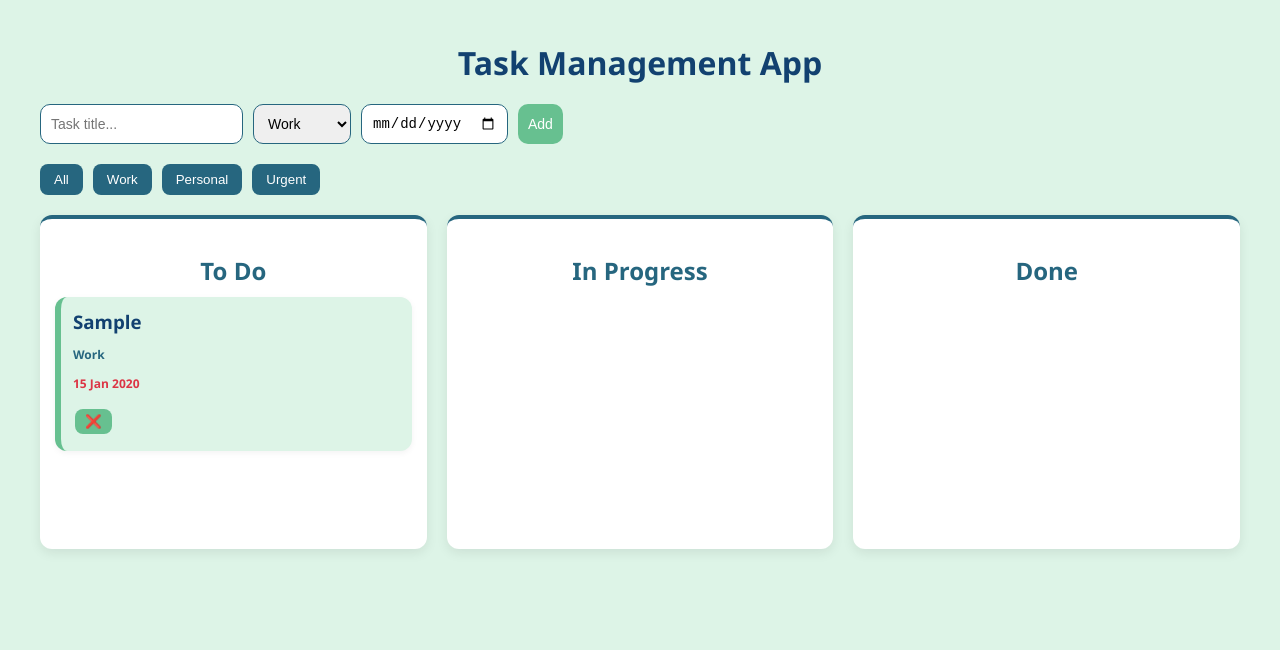
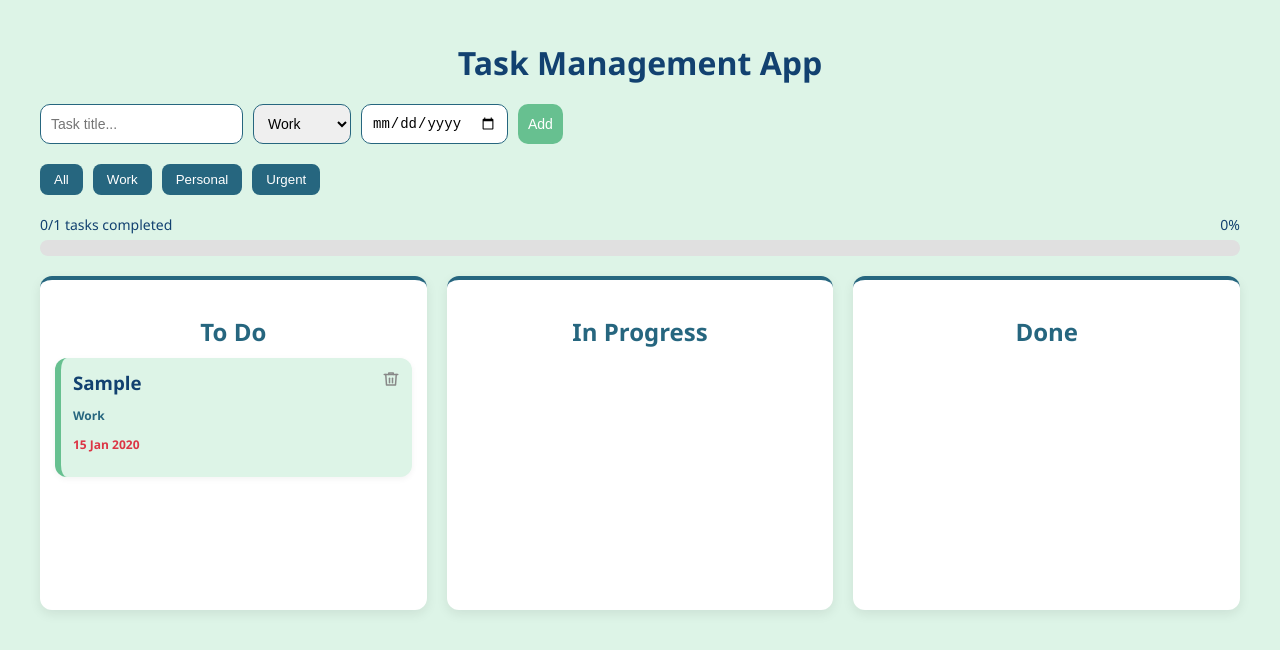
Before and after one commit to usamahdhaqi/task-management-app, a React (Create React App) app: page / in a window 1280 px wide. Both pictures are taken after typing "Sample", "2020-01-15" into the empty fields and a click on the button "Add". Shown: the top 650 px of the page. Built offline with nearby package versions, Linux system fonts and the light colour scheme.

Commit message:
updated delete icon

```diff
--- a/src/App.css
+++ b/src/App.css
@@ -127,6 +127,25 @@ h1 {
   font-weight: bold;
 }
 
+.task-card .delete-btn {
+  position: absolute;
+  top: 8px;
+  right: 8px;
+  background: transparent;
+  border: none;
+  cursor: pointer;
+  padding: 4px;
+  border-radius: 6px;
+  color: #888;
+  transition: transform 0.2s ease, color 0.3s ease, background 0.3s ease;
+}
+
+.task-card .delete-btn:hover {
+  transform: scale(1.1);
+  color: #dc3545;
+  background: rgba(220, 53, 69, 0.1);
+}
+
 /* ==== BUTTONS ==== */
 .actions button {
   margin: 5px 2px;
@@ -143,3 +162,29 @@ h1 {
   background: var(--secondary);
   transform: translateY(-2px);
 }
+
+/* === Progress Tracking === */
+.progress-container {
+  margin: 20px 0;
+}
+
+.progress-info {
+  display: flex;
+  justify-content: space-between;
+  font-size: 14px;
+  color: var(--dark);
+  margin-bottom: 6px;
+}
+
+.progress-bar {
+  background: #e0e0e0;
+  border-radius: 12px;
+  overflow: hidden;
+  height: 16px;
+}
+
+.progress-fill {
+  background: var(--primary);
+  height: 100%;
+  transition: width 0.4s ease;
+}
--- a/src/App.js
+++ b/src/App.js
@@ -26,12 +26,29 @@ function App() {
 
   const filteredTasks = filter === "all" ? tasks : tasks.filter((t) => t.label === filter);
 
+  // === NEW: Hitung progress ===
+  const totalTasks = tasks.length;
+  const doneTasks = tasks.filter((t) => t.status === "done").length;
+  const progress = totalTasks > 0 ? Math.round((doneTasks / totalTasks) * 100) : 0;
+
   return (
     <DndProvider backend={HTML5Backend}>
       <div className="app-container">
         <h1>Task Management App</h1>
         <TaskForm onAdd={addTask} />
         <FilterBar setFilter={setFilter} />
+
+        {/* NEW: Progress Bar */}
+        <div className="progress-container">
+          <div className="progress-info">
+            <span>{doneTasks}/{totalTasks} tasks completed</span>
+            <span>{progress}%</span>
+          </div>
+          <div className="progress-bar">
+            <div className="progress-fill" style={{ width: `${progress}%` }}></div>
+          </div>
+        </div>
+
         <div className="task-board">
           <TaskList
             title="To Do"
--- a/src/components/TaskCard.js
+++ b/src/components/TaskCard.js
@@ -1,3 +1,4 @@
+// TaskCard.js
 import React from "react";
 import { useDrag } from "react-dnd";
 import { format } from "date-fns";
@@ -20,14 +21,37 @@ export default function TaskCard({ task, deleteTask }) {
       style={{
         opacity: isDragging ? 0.6 : 1,
         transform: isDragging ? "scale(1.05)" : "scale(1)",
+        position: "relative",
       }}
     >
+      {/* Tombol Hapus dengan SVG */}
+      <button
+        className="delete-btn"
+        onClick={() => deleteTask(task.id)}
+        aria-label="Delete task"
+      >
+        <svg
+          xmlns="http://www.w3.org/2000/svg"
+          width="18"
+          height="18"
+          viewBox="0 0 24 24"
+          fill="none"
+          stroke="currentColor"
+          strokeWidth="2"
+          strokeLinecap="round"
+          strokeLinejoin="round"
+        >
+          <polyline points="3 6 5 6 21 6" />
+          <path d="M19 6l-1 14H6L5 6" />
+          <path d="M10 11v6" />
+          <path d="M14 11v6" />
+          <path d="M9 6V4h6v2" />
+        </svg>
+      </button>
+
       <h3>{task.title}</h3>
       <p className="label">{task.label}</p>
       <p className={`due ${new Date(task.dueDate) < new Date() ? "overdue" : ""}`}>{due}</p>
-      <div className="actions">
-        <button onClick={() => deleteTask(task.id)}>❌</button>
-      </div>
     </div>
   );
 }
```
